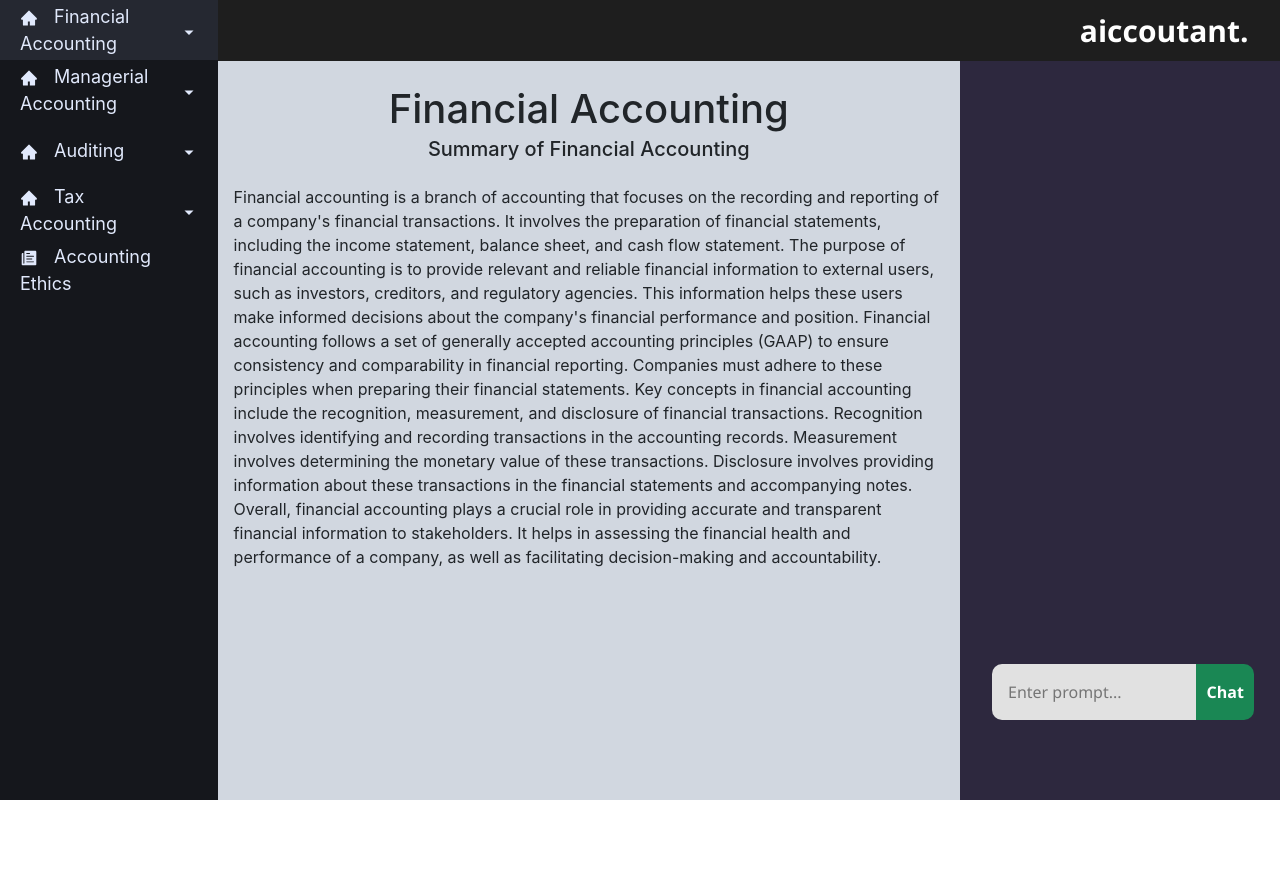
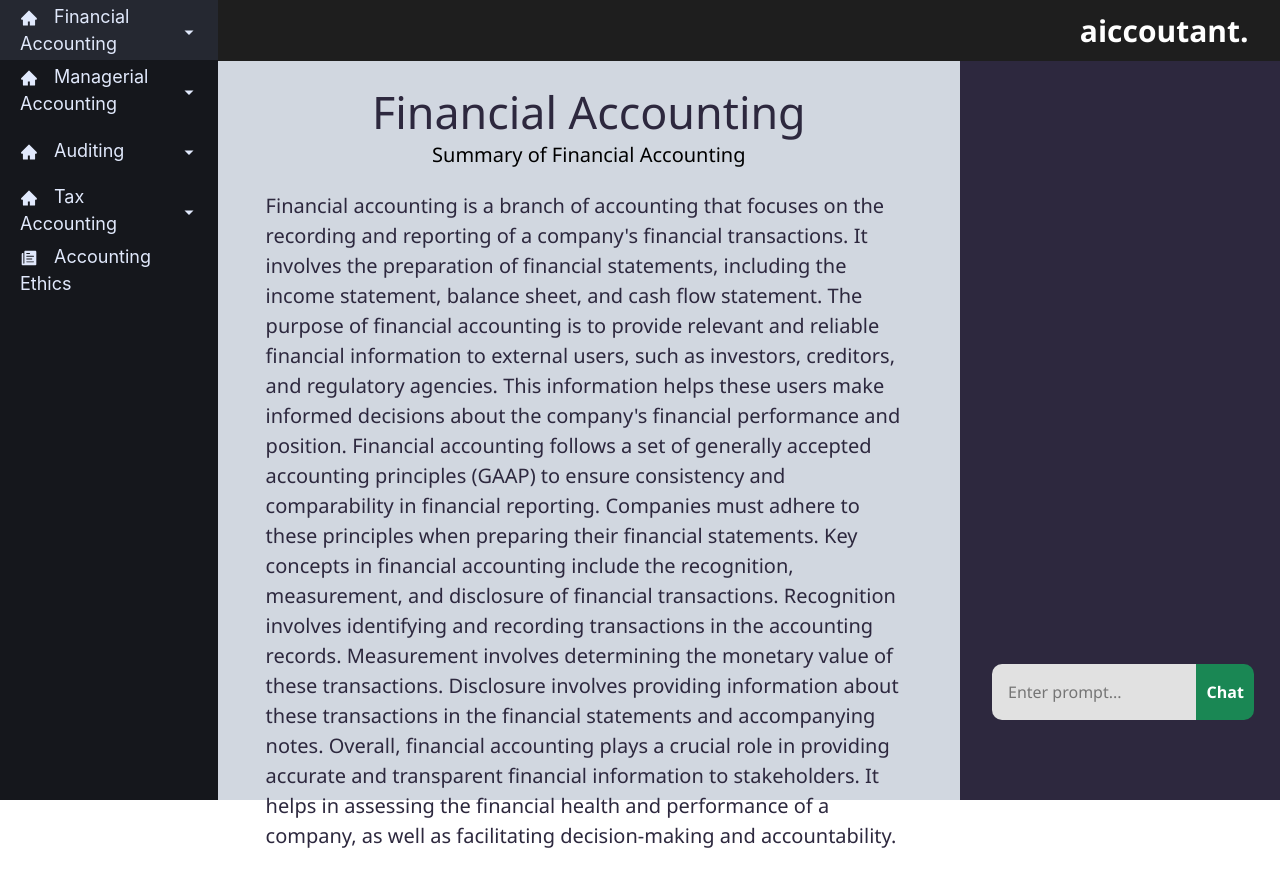
Before and after one commit to npgilman/ai_hackathon, a React (Create React App) app: page /financial-accounting in a window 1280 px wide. Before the commit the page ends 800 px from the top, so only its background shows below. Built offline with nearby package versions, Linux system fonts and the light colour scheme.

Commit message:
Edit pages styling

```diff
--- a/src/App.css
+++ b/src/App.css
@@ -24,3 +24,26 @@
   padding: 1rem;
   border-radius: 10px;
 }
+
+h1 {
+  text-align: center;
+  margin-top: 0rem;
+  font-family: "Segoe UI";
+  font-size: 3.5vw;
+  color: #2D283E
+}
+
+h5 {
+  color: black;
+  font-family: "Segoe UI";
+}
+
+.p-3 {
+  padding: 0rem 0rem;
+  margin-top: 0rem;
+  margin-left: 2rem;
+  margin-right: 2rem;
+  font-family: "Segoe UI";
+  font-size: 20px;
+  color: #2D283E
+}
--- a/src/pages/contentPages/FinancialStatements.js
+++ b/src/pages/contentPages/FinancialStatements.js
@@ -4,25 +4,11 @@ function FinancialStatements() {
             <h1 className="align-self-center pt-4 mb-1"> Financial Statements </h1>
             <h5 className="align-self-center mt-0"> A Brief Overview </h5>
             <p className="align-self-center p-3">
-                Financial statements are documents that provide a summary of a company's financial activities and performance. They are essential for both internal and external stakeholders to assess the company's financial health and make informed decisions.
-
-                There are four main types of financial statements: the balance sheet, income statement, cash flow statement, and statement of changes in equity.
-
-                - The balance sheet provides a snapshot of the company's assets, liabilities, and shareholders' equity at a specific point in time. It helps stakeholders understand the company's financial position and its ability to meet its obligations.
-
-                - The income statement (also known as the profit and loss statement) shows the company's revenues, expenses, and net profit or loss over a specific period. It helps stakeholders evaluate the company's profitability and performance.
-
-                - The cash flow statement reports the company's cash inflows and outflows during a specific period. It provides insights into how the company generates and uses its cash, including operating activities, investing activities, and financing activities.
-
-                - The statement of changes in equity shows the changes in shareholders' equity over a specific period. It includes information about share capital, retained earnings, and other comprehensive income.
-
-                Together, these financial statements provide a comprehensive view of a company's financial performance, liquidity, solvency, and shareholder value. They are prepared in accordance with generally accepted accounting principles (GAAP) or international financial reporting standards (IFRS) to ensure consistency and comparability across different companies.
-
-                Financial statements are typically audited by independent external auditors to enhance their reliability and credibility. They are crucial for investors, lenders, regulators, and other interested parties to assess the financial health and viability of a company.
-
-                It is important to note that financial statements should be used in conjunction with other financial analysis tools and indicators to get a complete understanding of a company's financial situation.
-
-                In conclusion, financial statements play a vital role in providing an overview of a company's financial performance and position. They help stakeholders make informed decisions and assess the company's ability to generate profits, manage its resources, and meet its financial obligations.
+            Financial statements are essential documents that summarize a company's financial activities and performance for both internal and external stakeholders. There are four main types of financial statements: the balance sheet, income statement, cash flow statement, and statement of changes in equity.
+<br></br>
+The balance sheet offers a snapshot of the company's assets, liabilities, and shareholders' equity at a specific point in time, helping stakeholders understand its financial position and ability to meet obligations. The income statement reveals revenues, expenses, and net profit or loss over a specific period, aiding in evaluating profitability and performance. The cash flow statement reports cash inflows and outflows, shedding light on how the company generates and uses cash, including operating, investing, and financing activities. The statement of changes in equity shows alterations in shareholders' equity over a specific period.
+<br></br>
+These financial statements collectively provide a comprehensive view of a company's financial performance, liquidity, solvency, and shareholder value. They adhere to accounting standards (GAAP or IFRS) for consistency and comparability and are often audited for reliability and credibility. They are crucial for investors, lenders, regulators, and other stakeholders in assessing a company's financial health and viability. However, it's important to use financial statements in conjunction with other tools and indicators for a complete understanding of a company's financial situation. In summary, financial statements are vital for stakeholders to make informed decisions and assess a company's financial health, performance, and ability to meet its obligations.
             </p>
         </div>
     );
```
